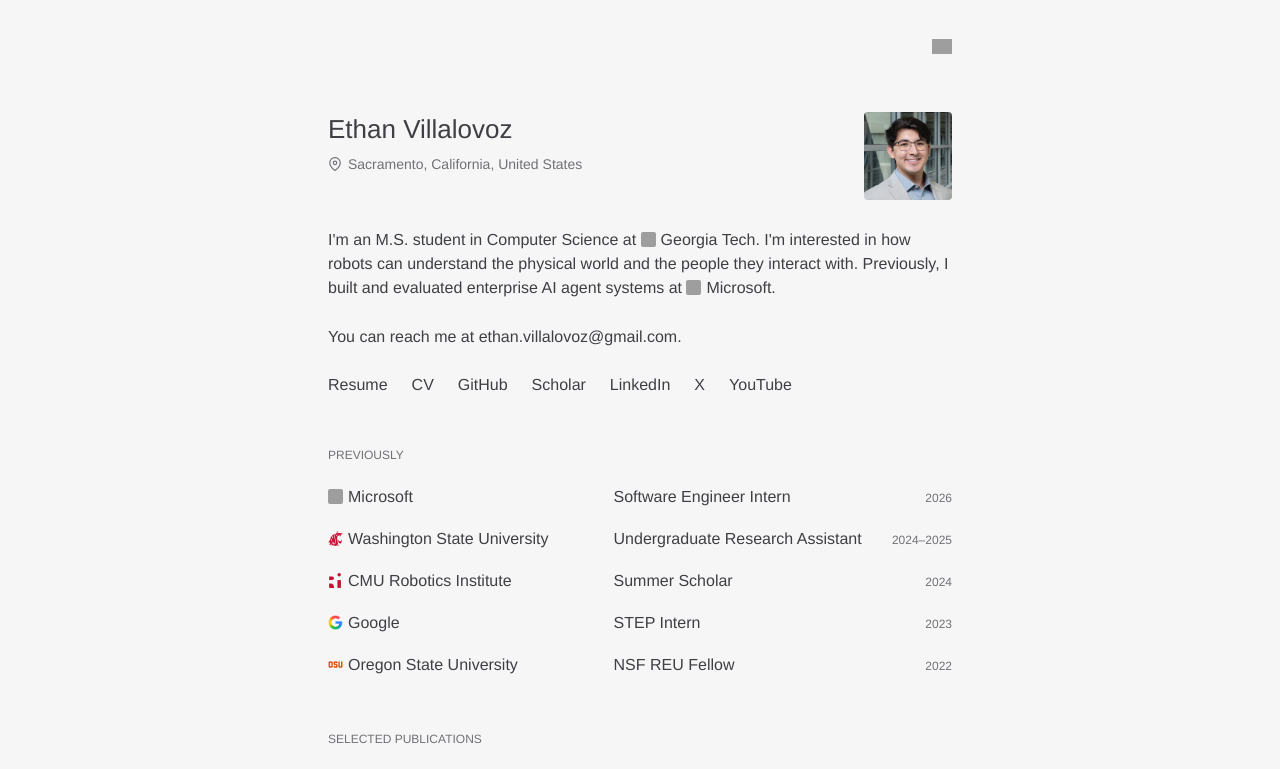
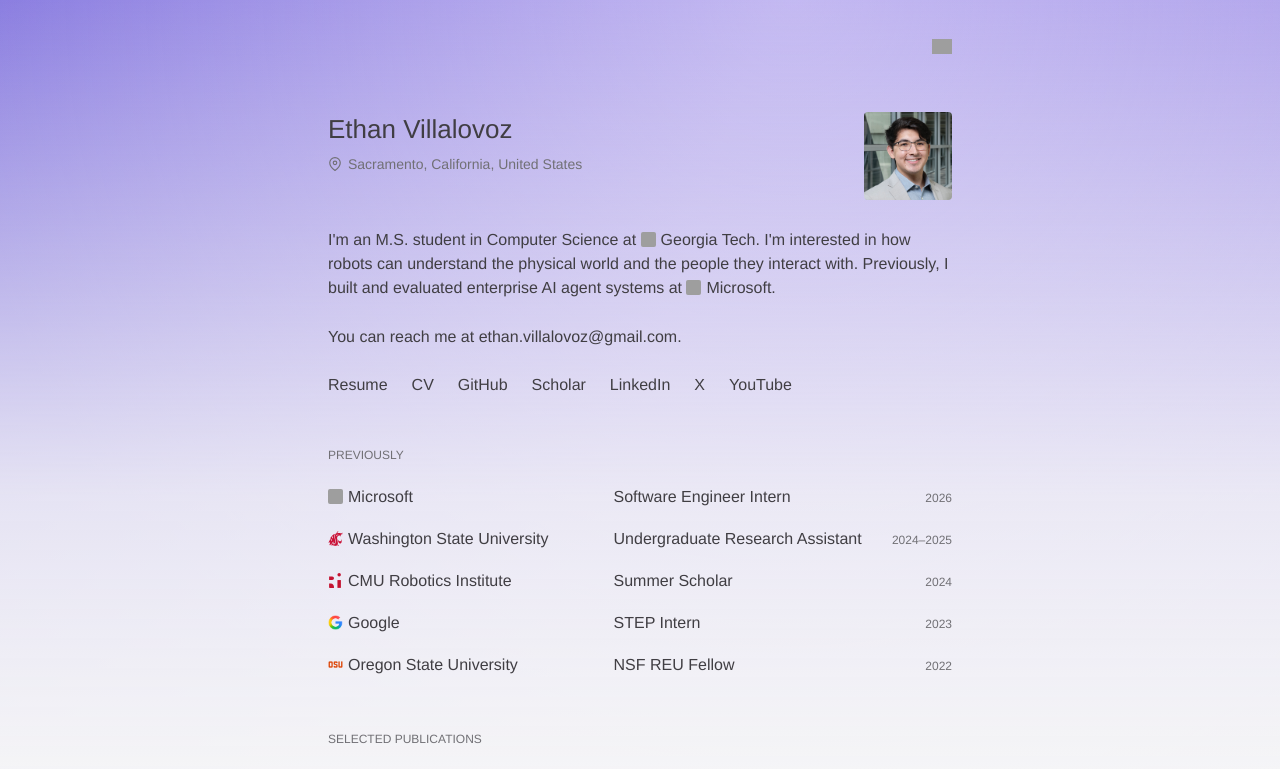
Before and after one commit to ethanvillalovoz/ethanvillalovoz.github.io, a Next.js app: page / in a window 1280 px wide. Shown: the top 769 px of the page. Built offline with nearby package versions, Linux system fonts and the light colour scheme; grey boxes are pictures that could not be loaded.

Commit message:
Add coordinated fixed violet gradients for both themes

```diff
--- a/src/app/globals.css
+++ b/src/app/globals.css
@@ -27,6 +27,10 @@ img {
 :root {
   --font-sans: "Helvetica Neue", Helvetica, Arial, sans-serif;
   --background: 246 246 247;
+  --gradient-start: 102 85 216;
+  --gradient-middle: 142 122 227;
+  --gradient-end: 145 128 229;
+  --gradient-glow: 224 218 255;
   --foreground: 64 62 67;
   --heading: 64 62 67;
   --muted: 113 112 117;
@@ -45,6 +49,10 @@ img {
 
 .dark {
   --background: 34 31 38;
+  --gradient-start: 81 65 139;
+  --gradient-middle: 98 80 149;
+  --gradient-end: 105 87 151;
+  --gradient-glow: 121 100 169;
   --foreground: 200 200 201;
   --heading: 255 255 255;
   --muted: 138 137 140;
@@ -567,6 +575,33 @@ button {
   flex-direction: column;
 }
 
+/* Both themes share a fixed violet gradient with an off-center lavender opening. */
+.portfolio-site,
+.secondary-site {
+  background-image:
+    linear-gradient(
+      to bottom,
+      rgb(var(--background) / 0.24) 0%,
+      rgb(var(--background) / 0.5) 26%,
+      rgb(var(--background) / 0.88) 62%,
+      rgb(var(--background)) 100%
+    ),
+    radial-gradient(
+      ellipse at 62% 0%,
+      rgb(var(--gradient-glow) / 0.45) 0%,
+      rgb(var(--gradient-glow) / 0) 75%
+    ),
+    linear-gradient(
+      108deg,
+      rgb(var(--gradient-start)) 0%,
+      rgb(var(--gradient-middle)) 50%,
+      rgb(var(--gradient-end)) 100%
+    );
+  background-repeat: no-repeat;
+  background-size: 100% 280px;
+  background-attachment: fixed;
+}
+
 .secondary-header {
   flex: 0 0 auto;
 }
@@ -626,6 +661,10 @@ button {
 
 .secondary-nav-link[aria-current="page"] {
   color: rgb(var(--heading));
+}
+
+.dark .secondary-nav {
+  --muted: var(--foreground);
 }
 
 .secondary-brand:focus-visible,
```
Also changed, not shown: 1 other file (tests, documents, lock files or other folders).
